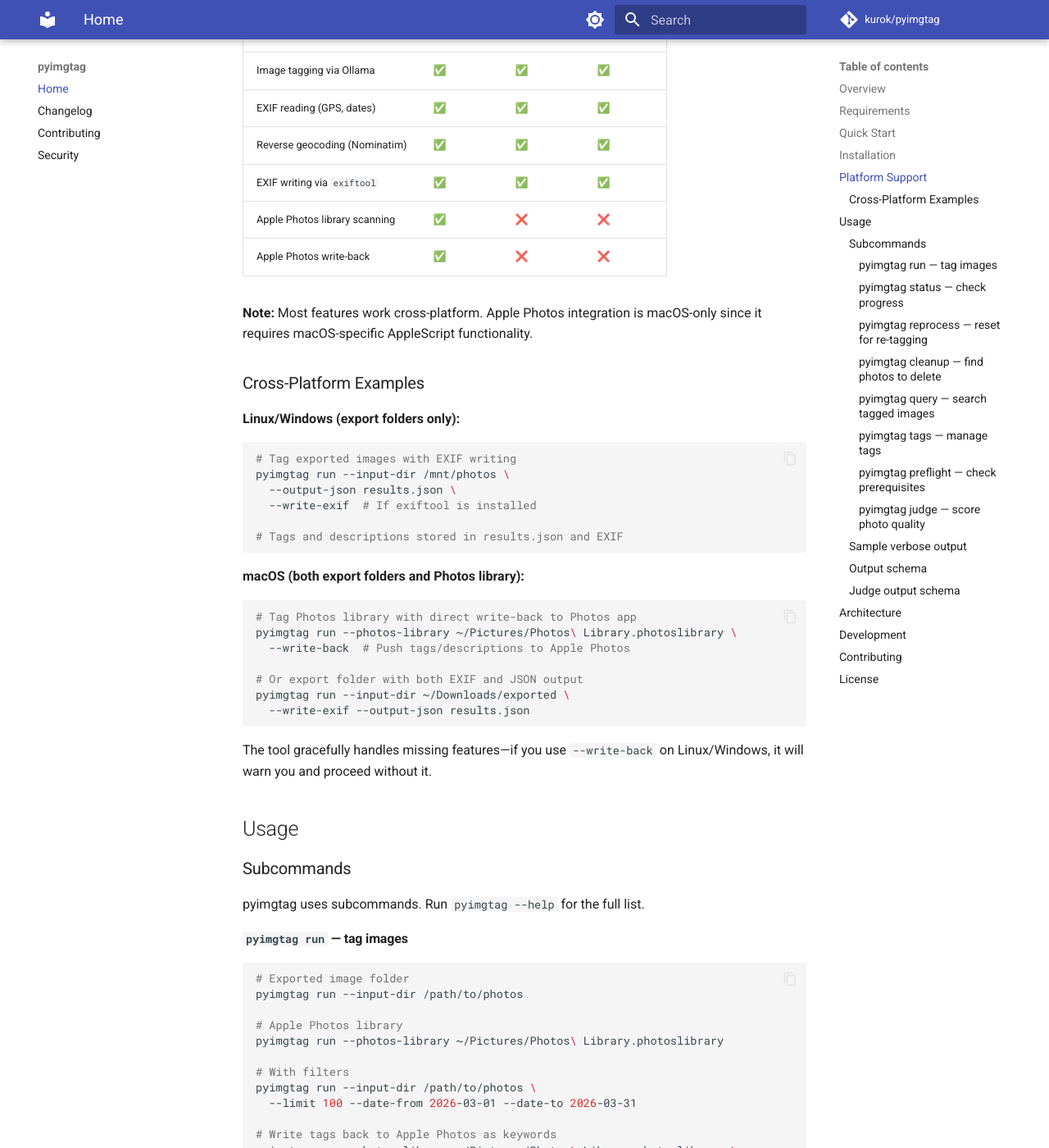
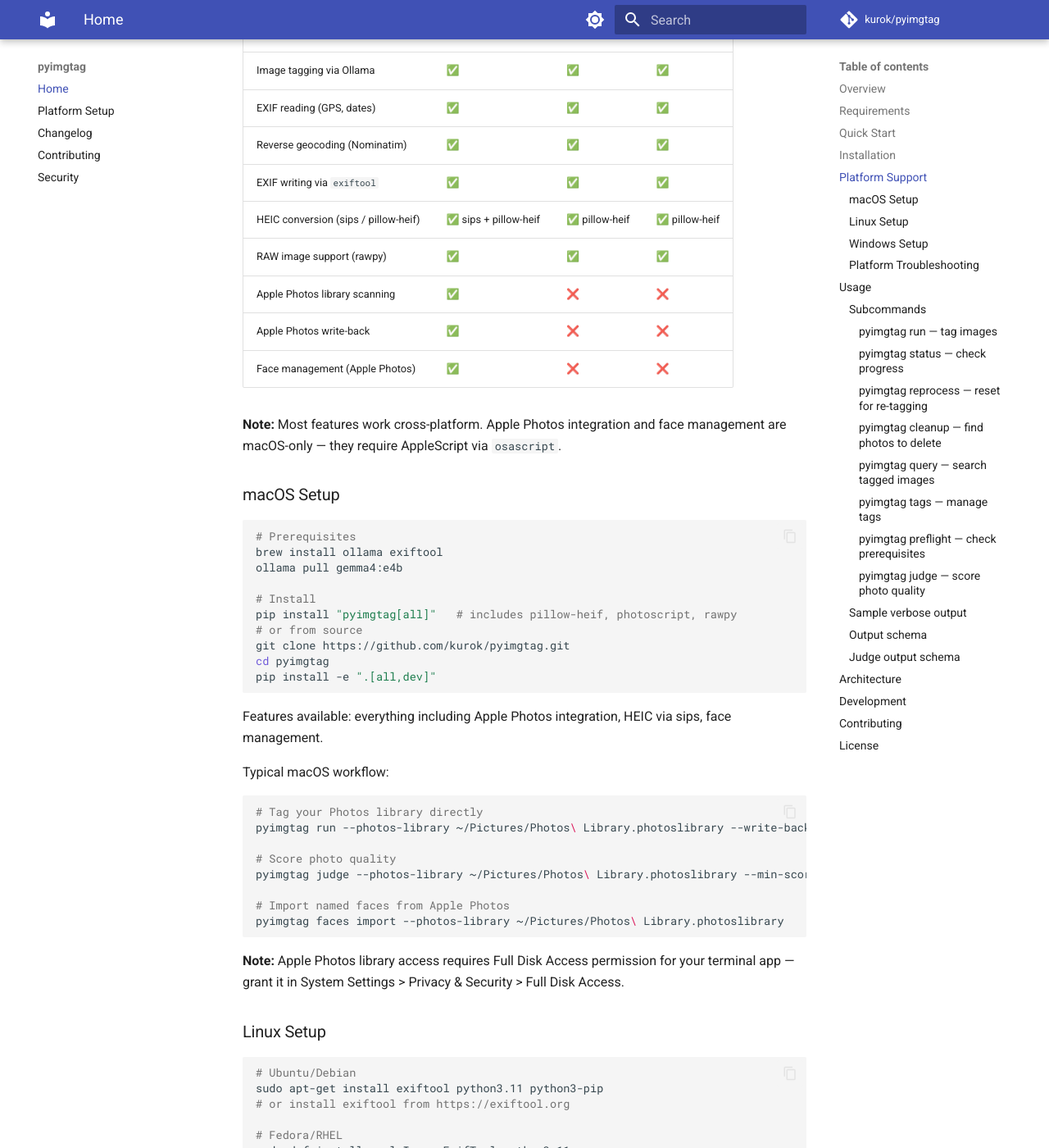
Before and after one commit to kurok/pyimgtag, an MkDocs documentation site: the page built from docs/index.md, in a window 1280 px wide and 1400 px high, scrolled down 2418 px. Shown: the whole window at 82% size. Built offline with MkDocs 1.6.1 and Material for MkDocs 9.7.7, drawn with Linux system fonts in a browser that asks for light colours; comment, search, counter and statistics services are not loaded; some of the changed text lies outside the part shown.

Commit message:
docs: add platform-specific setup guides for macOS, Linux, and Windows

````diff
--- a/README.md
+++ b/README.md
@@ -110,35 +110,145 @@
 | EXIF reading (GPS, dates) | ✅ | ✅ | ✅ |
 | Reverse geocoding (Nominatim) | ✅ | ✅ | ✅ |
 | EXIF writing via `exiftool` | ✅ | ✅ | ✅ |
+| HEIC conversion (sips / pillow-heif) | ✅ sips + pillow-heif | ✅ pillow-heif | ✅ pillow-heif |
+| RAW image support (rawpy) | ✅ | ✅ | ✅ |
 | Apple Photos library scanning | ✅ | ❌ | ❌ |
 | Apple Photos write-back | ✅ | ❌ | ❌ |
+| Face management (Apple Photos) | ✅ | ❌ | ❌ |
 
-**Note:** Most features work cross-platform. Apple Photos integration is macOS-only since it requires macOS-specific AppleScript functionality.
+**Note:** Most features work cross-platform. Apple Photos integration and face management are macOS-only — they require AppleScript via `osascript`.
 
-### Cross-Platform Examples
+### macOS Setup
 
-**Linux/Windows (export folders only):**
 ```bash
-# Tag exported images with EXIF writing
-pyimgtag run --input-dir /mnt/photos \
-  --output-json results.json \
-  --write-exif  # If exiftool is installed
+# Prerequisites
+brew install ollama exiftool
+ollama pull gemma4:e4b
 
-# Tags and descriptions stored in results.json and EXIF
+# Install
+pip install "pyimgtag[all]"   # includes pillow-heif, photoscript, rawpy
+# or from source
+git clone https://github.com/kurok/pyimgtag.git
+cd pyimgtag
+pip install -e ".[all,dev]"
 ```
 
-**macOS (both export folders and Photos library):**
+Features available: everything including Apple Photos integration, HEIC via sips, face management.
+
+Typical macOS workflow:
 ```bash
-# Tag Photos library with direct write-back to Photos app
-pyimgtag run --photos-library ~/Pictures/Photos\ Library.photoslibrary \
-  --write-back  # Push tags/descriptions to Apple Photos
+# Tag your Photos library directly
+pyimgtag run --photos-library ~/Pictures/Photos\ Library.photoslibrary --write-back --limit 50
 
-# Or export folder with both EXIF and JSON output
-pyimgtag run --input-dir ~/Downloads/exported \
-  --write-exif --output-json results.json
+# Score photo quality
+pyimgtag judge --photos-library ~/Pictures/Photos\ Library.photoslibrary --min-score 4.0
+
+# Import named faces from Apple Photos
+pyimgtag faces import --photos-library ~/Pictures/Photos\ Library.photoslibrary
 ```
 
-The tool gracefully handles missing features—if you use `--write-back` on Linux/Windows, it will warn you and proceed without it.
+**Note:** Apple Photos library access requires Full Disk Access permission for your terminal app — grant it in System Settings > Privacy & Security > Full Disk Access.
+
+### Linux Setup
+
+```bash
+# Ubuntu/Debian
+sudo apt-get install exiftool python3.11 python3-pip
+# or install exiftool from https://exiftool.org
+
+# Fedora/RHEL
+sudo dnf install perl-Image-ExifTool python3.11
+
+# Arch
+sudo pacman -S perl-image-exiftool python
+
+# Install Ollama
+curl -fsSL https://ollama.com/install.sh | sh
+ollama pull gemma4:e4b
+
+# Install pyimgtag
+pip install "pyimgtag[heic]"   # includes pillow-heif for HEIC
+# or from source
+git clone https://github.com/kurok/pyimgtag.git
+cd pyimgtag
+pip install -e ".[heic,dev]"
+```
+
+Features available: image tagging, EXIF reading/writing, geocoding, judge, dedup, JSON/CSV export. No Apple Photos integration.
+
+Typical Linux workflow:
+```bash
+# Tag an exported photo directory
+pyimgtag run --input-dir ~/Pictures/exported --output-json results.json
+
+# With EXIF write-back (requires exiftool)
+pyimgtag run --input-dir ~/Pictures/exported --write-exif
+
+# Score photo quality
+pyimgtag judge --input-dir ~/Pictures/exported --min-score 3.5 --output-json ranking.json
+```
+
+**Note:** `--write-back` (Apple Photos) is silently skipped on Linux with a warning. Use `--write-exif` instead.
+
+### Windows Setup
+
+```powershell
+# Install Python 3.11+ from https://python.org
+# Install Ollama from https://ollama.com
+
+# Install exiftool — download from https://exiftool.org/
+# Or via Chocolatey:
+choco install exiftool
+
+# Or via winget:
+winget install OliverBetz.ExifTool
+
+ollama pull gemma4:e4b
+
+# Install pyimgtag
+pip install "pyimgtag[heic]"
+# or from source
+git clone https://github.com/kurok/pyimgtag.git
+cd pyimgtag
+pip install -e ".[heic,dev]"
+```
+
+Features available: same as Linux — tagging, EXIF, geocoding, judge, dedup, export. No Apple Photos integration.
+
+Typical Windows workflow (PowerShell):
+```powershell
+# Tag photos in a folder
+pyimgtag run --input-dir C:\Users\Me\Pictures\exported --output-json results.json
+
+# Score photo quality
+pyimgtag judge --input-dir C:\Users\Me\Pictures\exported --min-score 3.5
+
+# Check what was processed
+pyimgtag status
+```
+
+**Note:** On Windows, use `\` path separators or quote paths with spaces: `"C:\My Photos"`.
+
+### Platform Troubleshooting
+
+**macOS:**
+- "Operation not permitted" on Photos library → grant Full Disk Access to Terminal in System Settings > Privacy & Security > Full Disk Access
+- `exiftool` not found → `brew install exiftool`
+- HEIC files not loading → `pip install pillow-heif`
+- Ollama not running → `brew services start ollama` or run `ollama serve`
+
+**Linux:**
+- `exiftool` not found → install via package manager (see setup above)
+- HEIC files not loading → `pip install pillow-heif`
+- Ollama not running → `ollama serve` in a separate terminal
+- Permission denied on image folder → check directory permissions with `ls -la`
+
+**Windows:**
+- `exiftool` not found → add exiftool directory to PATH, or install via Chocolatey/winget
+- Python not found → ensure Python 3.11+ is installed and added to PATH during install
+- HEIC files not loading → `pip install pillow-heif`
+- Ollama not running → start Ollama from system tray or run `ollama serve`
+- Long paths issue → enable long path support: `Set-ItemProperty -Path "HKLM:\SYSTEM\CurrentControlSet\Control\FileSystem" -Name "LongPathsEnabled" -Value 1`
 
 ## Usage
 
--- /dev/null
+++ b/docs/platform-setup.md
@@ -0,0 +1,304 @@
+# Platform Setup Guide
+
+pyimgtag core features (AI tagging, geocoding, HEIC/RAW conversion, duplicate detection, JSON/CSV export) work on all platforms. Apple Photos integration (library scanning, keyword write-back, face management) is macOS-only.
+
+---
+
+## macOS
+
+### Prerequisites
+
+- Python 3.11+ (system Python or [pyenv](https://github.com/pyenv/pyenv))
+- [Homebrew](https://brew.sh) for system dependencies:
+
+```bash
+brew install ollama exiftool
+ollama pull gemma4:e4b
+```
+
+### Installation
+
+```bash
+pip install "pyimgtag[all]"
+```
+
+Or from source:
+
+```bash
+git clone https://github.com/kurok/pyimgtag.git
+cd pyimgtag
+pip install -e ".[all,dev]"
+```
+
+### Available Features
+
+| Feature | Available |
+|---|---|
+| AI tagging via Ollama/Gemma | Yes |
+| EXIF GPS reverse geocoding | Yes |
+| HEIC conversion (native via `sips`) | Yes |
+| HEIC conversion (via pillow-heif) | Yes |
+| RAW conversion (via rawpy) | Yes (`[raw]` extra) |
+| Apple Photos library scanning | Yes (macOS only) |
+| Apple Photos keyword write-back | Yes (macOS only) |
+| Apple Photos face import | Yes (macOS only) |
+| JSON/CSV/JSONL export | Yes |
+| Duplicate detection | Yes |
+| Photo quality scoring (`judge`) | Yes |
+
+### Common Use Cases
+
+**Tag Photos library with write-back:**
+
+```bash
+pyimgtag run --write-back
+```
+
+**Score photos with judge:**
+
+```bash
+pyimgtag judge ~/Pictures --min-score 3.5
+```
+
+**Import faces from Apple Photos:**
+
+```bash
+pyimgtag faces --import
+```
+
+**Process exported HEIC photos:**
+
+```bash
+pyimgtag run ~/Desktop/export --output results.json
+```
+
+### Permissions
+
+Apple Photos library access requires Full Disk Access:
+
+1. Open **System Settings → Privacy & Security → Full Disk Access**
+2. Enable the terminal application you use (Terminal, iTerm2, or your IDE's terminal)
+3. Restart the terminal after granting access
+
+### Troubleshooting
+
+| Symptom | Fix |
+|---|---|
+| `Operation not permitted` when accessing Photos | Grant Full Disk Access (see Permissions above) |
+| `exiftool not found` | `brew install exiftool` |
+| HEIC files not loading | `pip install pillow-heif` |
+| `Ollama not running` or connection refused | `brew services start ollama` or `ollama serve` |
+| `Model not found` | `ollama pull gemma4:e4b` |
+
+---
+
+## Linux
+
+### Prerequisites
+
+- Python 3.11+ (distro packages or [pyenv](https://github.com/pyenv/pyenv))
+- exiftool:
+
+    **Ubuntu/Debian:**
+    ```bash
+    sudo apt-get install libimage-exiftool-perl
+    ```
+
+    **Fedora/RHEL:**
+    ```bash
+    sudo dnf install perl-Image-ExifTool
+    ```
+
+    **Arch:**
+    ```bash
+    sudo pacman -S perl-image-exiftool
+    ```
+
+- Ollama:
+
+```bash
+curl -fsSL https://ollama.com/install.sh | sh
+ollama pull gemma4:e4b
+```
+
+### Installation
+
+```bash
+pip install "pyimgtag[heic]"
+```
+
+Or from source:
+
+```bash
+git clone https://github.com/kurok/pyimgtag.git
+cd pyimgtag
+pip install -e ".[heic,dev]"
+```
+
+For RAW support, add the `[raw]` extra:
+
+```bash
+pip install "pyimgtag[heic,raw]"
+```
+
+### Available Features
+
+| Feature | Available |
+|---|---|
+| AI tagging via Ollama/Gemma | Yes |
+| EXIF GPS reverse geocoding | Yes |
+| HEIC conversion (via pillow-heif) | Yes (`[heic]` extra) |
+| RAW conversion (via rawpy) | Yes (`[raw]` extra) |
+| Apple Photos library scanning | No |
+| Apple Photos keyword write-back | No |
+| Apple Photos face import | No |
+| JSON/CSV/JSONL export | Yes |
+| Duplicate detection | Yes |
+| Photo quality scoring (`judge`) | Yes |
+
+### Common Use Cases
+
+**Tag an exported folder:**
+
+```bash
+pyimgtag run ~/Pictures/export --output results.json
+```
+
+**Score photos:**
+
+```bash
+pyimgtag judge ~/Pictures/export --min-score 4.0
+```
+
+**Write EXIF tags back to files:**
+
+```bash
+pyimgtag run ~/Pictures/export --write-back
+```
+
+**Export results to JSON:**
+
+```bash
+pyimgtag run ~/Pictures/export --output results.json --format json
+```
+
+### Troubleshooting
+
+| Symptom | Fix |
+|---|---|
+| `exiftool not found` | Install via your distro package manager (see Prerequisites) |
+| HEIC files not loading | `pip install pillow-heif` |
+| `Ollama not running` or connection refused | `ollama serve` (or set up as a systemd service) |
+| `Model not found` | `ollama pull gemma4:e4b` |
+| Permission denied on photo directory | Check directory ownership: `ls -la ~/Pictures` |
+
+---
+
+## Windows
+
+### Prerequisites
+
+- Python 3.11+ from [python.org](https://www.python.org/downloads/) — check **"Add Python to PATH"** during installation
+- Ollama from [ollama.com](https://ollama.com/download)
+
+    After installing, pull the model:
+    ```powershell
+    ollama pull gemma4:e4b
+    ```
+
+- exiftool — choose one method:
+    - **Chocolatey:** `choco install exiftool`
+    - **winget:** `winget install OliverBetz.ExifTool`
+    - **Manual:** download from [exiftool.org](https://exiftool.org), extract `exiftool(-k).exe`, rename to `exiftool.exe`, and place in a directory on your `PATH`
+
+### Installation
+
+```powershell
+pip install "pyimgtag[heic]"
+```
+
+Or from source:
+
+```powershell
+git clone https://github.com/kurok/pyimgtag.git
+cd pyimgtag
+pip install -e ".[heic,dev]"
+```
+
+For RAW support:
+
+```powershell
+pip install "pyimgtag[heic,raw]"
+```
+
+### Available Features
+
+| Feature | Available |
+|---|---|
+| AI tagging via Ollama/Gemma | Yes |
+| EXIF GPS reverse geocoding | Yes |
+| HEIC conversion (via pillow-heif) | Yes (`[heic]` extra) |
+| RAW conversion (via rawpy) | Yes (`[raw]` extra) |
+| Apple Photos library scanning | No |
+| Apple Photos keyword write-back | No |
+| Apple Photos face import | No |
+| JSON/CSV/JSONL export | Yes |
+| Duplicate detection | Yes |
+| Photo quality scoring (`judge`) | Yes |
+
+### Common Use Cases
+
+**Tag photos in a Windows path (use quotes for paths with spaces):**
+
+```powershell
+pyimgtag run "C:\Users\YourName\Pictures\Vacation" --output results.json
+```
+
+**Score photos:**
+
+```powershell
+pyimgtag judge "C:\Users\YourName\Pictures" --min-score 3.5
+```
+
+**Output JSON for import into other tools:**
+
+```powershell
+pyimgtag run "C:\Users\YourName\Pictures" --output results.json --format json
+```
+
+### Troubleshooting
+
+| Symptom | Fix |
+|---|---|
+| `exiftool is not recognized` | Add exiftool directory to `PATH` in System Environment Variables, or use the full path |
+| `python is not recognized` | Reinstall Python from python.org and check "Add Python to PATH" |
+| Long path errors | Enable long paths: run `regedit`, navigate to `HKLM\SYSTEM\CurrentControlSet\Control\FileSystem`, set `LongPathsEnabled` to `1`; or via Group Policy: **Local Computer Policy → Computer Configuration → Administrative Templates → System → Filesystem → Enable Win32 long paths** |
+| Ollama not running | Start from the system tray icon or run `ollama serve` in a terminal |
+| `Model not found` | `ollama pull gemma4:e4b` |
+
+---
+
+## Feature Availability by Platform
+
+| Feature | macOS | Linux | Windows |
+|---|:---:|:---:|:---:|
+| AI tagging (Ollama/Gemma) | Yes | Yes | Yes |
+| EXIF GPS reverse geocoding | Yes | Yes | Yes |
+| HEIC support (native `sips`) | Yes | No | No |
+| HEIC support (pillow-heif) | Yes | Yes | Yes |
+| RAW support (rawpy) | Yes | Yes | Yes |
+| JSON/CSV/JSONL export | Yes | Yes | Yes |
+| Duplicate detection | Yes | Yes | Yes |
+| Photo quality scoring (`judge`) | Yes | Yes | Yes |
+| Apple Photos library scanning | Yes | No | No |
+| Apple Photos keyword write-back | Yes | No | No |
+| Apple Photos face import (`faces`) | Yes | No | No |
+
+**Install extras reference:**
+
+| Extra | Installs | Use for |
+|---|---|---|
+| `[heic]` | pillow-heif | HEIC support on Linux/Windows |
+| `[raw]` | rawpy | RAW file support (all platforms) |
+| `[all]` | pillow-heif + rawpy | All optional format support |
+| `[dev]` | pytest, coverage, etc. | Development and testing |
--- a/mkdocs.yml
+++ b/mkdocs.yml
@@ -35,6 +35,7 @@
 
 nav:
   - Home: index.md
+  - Platform Setup: platform-setup.md
   - Changelog: changelog.md
   - Contributing: contributing.md
   - Security: security.md
````
Also changed, not shown: CHANGELOG.md (+21 -0 lines).
